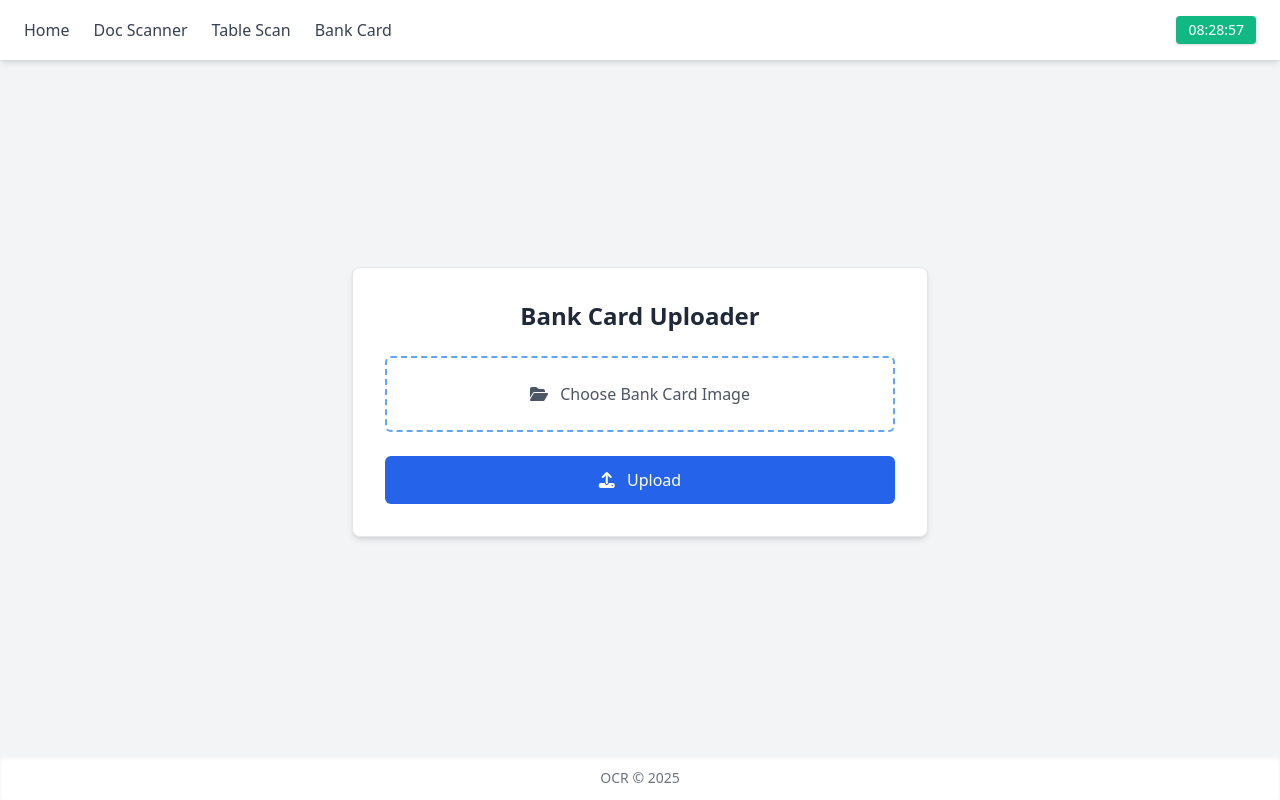
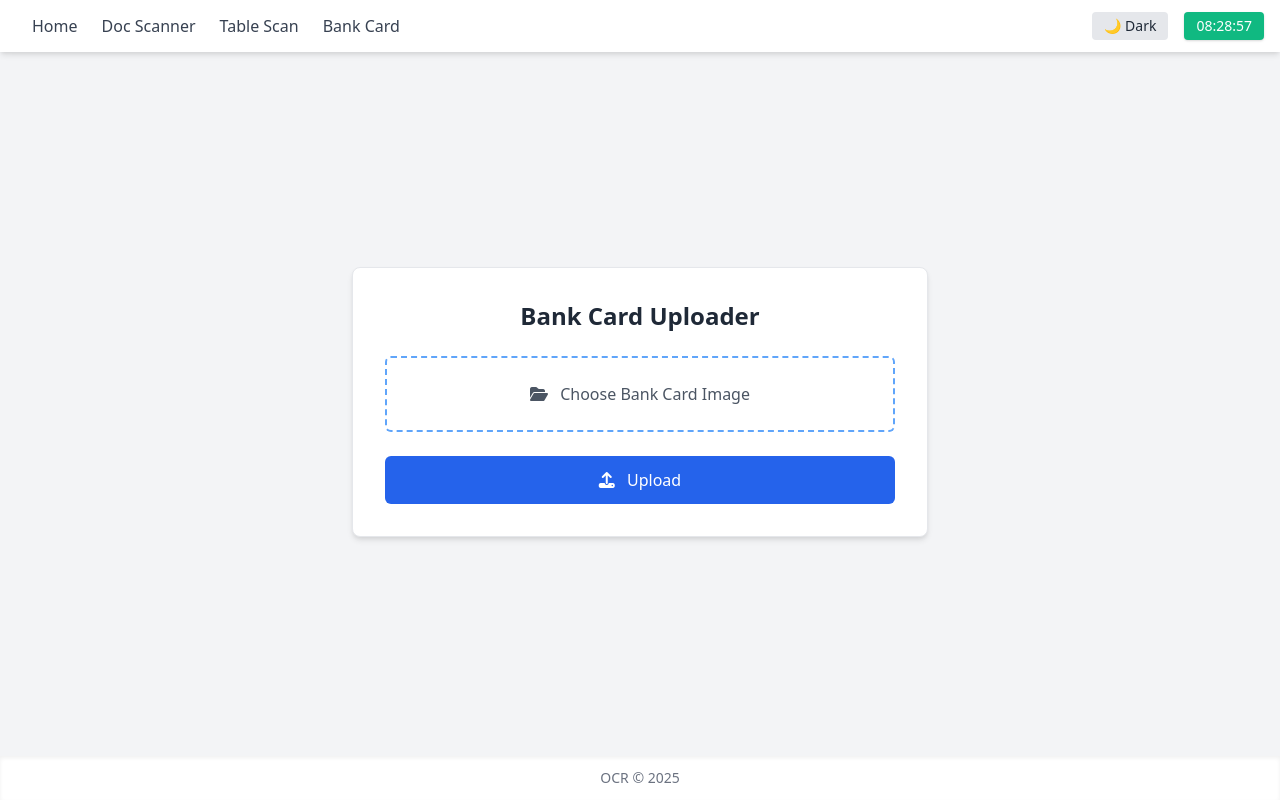
Before and after one commit to AbhinavT01/Advance_ocr_system, a Flask app: page /bank in a window 1280 px wide. Run offline with Flask 3, Linux system fonts and the light colour scheme; parts of the project's set-up code (start-up, migrations or seed data) failed here and were passed over; some libraries are stand-ins or nearby versions.

Commit message:
Update bank.html

```diff
--- a/templates/bank.html
+++ b/templates/bank.html
@@ -1,45 +1,75 @@
 <!DOCTYPE html>
-<html lang="en">
+<html lang="en" class="transition-colors duration-300">
 <head>
   <meta charset="UTF-8" />
   <meta name="viewport" content="width=device-width, initial-scale=1.0"/>
   <title>Bank Card Uploader</title>
   <link href="https://cdn.jsdelivr.net/npm/tailwindcss@2.2.19/dist/tailwind.min.css" rel="stylesheet"/>
   <script src="https://kit.fontawesome.com/a076d05399.js" crossorigin="anonymous"></script>
+  <style>
+    .dark .dark\:bg-gray-900 { background-color: #1a202c; }
+    .dark .dark\:bg-gray-800 { background-color: #2d3748; }
+    .dark .dark\:bg-gray-700 { background-color: #4a5568; }
+    .dark .dark\:text-white { color: #ffffff; }
+    .dark .dark\:text-gray-300 { color: #e2e8f0; }
+    .dark .dark\:border-gray-600 { border-color: #4b5563; }
+  </style>
 </head>
-<body class="bg-gray-100 min-h-screen font-sans text-gray-800 flex flex-col">
+<body class="bg-gray-100 dark:bg-gray-900 dark:text-white min-h-screen font-sans text-gray-800 flex flex-col transition-colors duration-300">
 
-  <!-- Navbar with Time -->
-  <nav class="bg-white shadow-md fixed top-0 left-0 w-full z-50">
-    <div class="max-w-7xl mx-auto px-6 py-4 flex justify-between items-center">
-      <!-- Left: Links -->
-      <div class="flex space-x-6 font-medium text-sm sm:text-base text-gray-700">
-        <a href="/" class="hover:text-black transition">Home</a>
-        <a href="/doc" class="hover:text-black transition">Doc Scanner</a>
-        <a href="/table" class="hover:text-black transition">Table Scan</a>
-        <a href="/bank" class="hover:text-black transition">Bank Card</a>
+  <!-- Navbar -->
+  <nav class="bg-white dark:bg-gray-800 shadow-md fixed top-0 left-0 w-full z-50 transition-colors duration-300">
+    <div class="max-w-7xl mx-auto px-4 py-3 flex items-center justify-between">
+      <!-- Left: Nav & Toggle -->
+      <div class="flex items-center justify-between w-full sm:w-auto">
+        <button id="navToggle" class="sm:hidden text-gray-600 dark:text-gray-300 focus:outline-none">
+          <svg class="w-6 h-6" fill="none" stroke="currentColor" stroke-width="2"
+               viewBox="0 0 24 24" stroke-linecap="round" stroke-linejoin="round">
+            <path d="M4 6h16M4 12h16M4 18h16" />
+          </svg>
+        </button>
+        <div id="navLinks" class="hidden sm:flex space-x-6 ml-4 font-medium text-sm sm:text-base text-gray-700 dark:text-gray-300">
+          <a href="/" class="hover:text-black dark:hover:text-white transition">Home</a>
+          <a href="/doc" class="hover:text-black dark:hover:text-white transition">Doc Scanner</a>
+          <a href="/table" class="hover:text-black dark:hover:text-white transition">Table Scan</a>
+          <a href="/bank" class="hover:text-black dark:hover:text-white transition">Bank Card</a>
+        </div>
       </div>
-      <!-- Right: Time -->
-      <div id="currentTime" class="text-sm bg-green-500 text-white px-3 py-1 rounded shadow"></div>
+
+      <!-- Right: Clock & Dark Mode -->
+      <div class="flex items-center space-x-4">
+        <button id="darkToggle" class="text-sm px-3 py-1 rounded bg-gray-200 dark:bg-gray-700 text-gray-800 dark:text-white transition">
+          🌙 Dark
+        </button>
+        <div id="currentTime" class="text-sm bg-green-500 text-white px-3 py-1 rounded shadow"></div>
+      </div>
+    </div>
+
+    <!-- Mobile Menu -->
+    <div id="mobileMenu" class="sm:hidden hidden flex-col px-4 pb-2 space-y-2 text-gray-700 dark:text-gray-300">
+      <a href="/" class="block hover:text-black dark:hover:text-white transition">Home</a>
+      <a href="/doc" class="block hover:text-black dark:hover:text-white transition">Doc Scanner</a>
+      <a href="/table" class="block hover:text-black dark:hover:text-white transition">Table Scan</a>
+      <a href="/bank" class="block hover:text-black dark:hover:text-white transition">Bank Card</a>
     </div>
   </nav>
 
   <!-- Main Content -->
   <main class="flex-grow flex items-center justify-center pt-28 pb-16 px-4">
-    <div class="bg-white border border-gray-200 rounded-lg shadow-md p-8 w-full max-w-xl space-y-6 text-center">
+    <div class="bg-white dark:bg-gray-800 border border-gray-200 dark:border-gray-700 rounded-lg shadow-md p-8 w-full max-w-xl space-y-6 text-center transition-colors">
       <h1 class="text-2xl font-bold">Bank Card Uploader</h1>
 
       <form action="/uploadbank" method="post" enctype="multipart/form-data" class="space-y-6">
         <!-- File Upload -->
-        <label for="fileInput" class="block border-2 border-dashed border-blue-400 p-6 rounded-md text-gray-600 hover:bg-blue-50 cursor-pointer transition">
+        <label for="fileInput" class="block border-2 border-dashed border-blue-400 p-6 rounded-md text-gray-600 dark:text-gray-300 hover:bg-blue-50 dark:hover:bg-gray-700 cursor-pointer transition">
           <i class="fas fa-folder-open mr-2"></i> Choose Bank Card Image
           <input type="file" id="fileInput" name="file" accept="image/*" required class="hidden">
         </label>
 
         <!-- Preview -->
         <div id="imagePreviewContainer" class="hidden">
-          <h3 class="text-md font-semibold text-gray-700 mb-2">Card Preview</h3>
-          <div class="max-h-96 overflow-hidden rounded border">
+          <h3 class="text-md font-semibold text-gray-700 dark:text-gray-300 mb-2">Card Preview</h3>
+          <div class="max-h-96 overflow-hidden rounded border border-gray-300 dark:border-gray-600">
             <img id="imagePreview" src="#" alt="Preview" class="w-full object-contain">
           </div>
         </div>
@@ -53,22 +83,21 @@
   </main>
 
   <!-- Footer -->
-  <footer class="bg-white shadow-inner py-3 text-center text-sm text-gray-500">
+  <footer class="bg-white dark:bg-gray-800 text-center shadow-inner py-3 text-sm text-gray-500 dark:text-gray-400">
     OCR &copy; 2025
   </footer>
 
-  <!-- JS: Preview & Time -->
+  <!-- JavaScript -->
   <script>
     // Image preview
     document.getElementById('fileInput').addEventListener('change', function () {
       const file = this.files[0];
-      const imagePreview = document.getElementById('imagePreview');
+      const preview = document.getElementById('imagePreview');
       const container = document.getElementById('imagePreviewContainer');
-
       if (file) {
         const reader = new FileReader();
         reader.onload = function (e) {
-          imagePreview.src = e.target.result;
+          preview.src = e.target.result;
           container.classList.remove('hidden');
           localStorage.setItem('uploadedImage', e.target.result);
         };
@@ -76,7 +105,7 @@
       }
     });
 
-    // Live time display
+    // Clock
     const currentTimeElement = document.getElementById('currentTime');
     function updateTime() {
       const now = new Date();
@@ -87,6 +116,36 @@
     }
     updateTime();
     setInterval(updateTime, 1000);
+
+    // Mobile menu toggle
+    document.getElementById('navToggle').addEventListener('click', () => {
+      document.getElementById('mobileMenu').classList.toggle('hidden');
+    });
+
+    // Dark mode toggle
+    const html = document.documentElement;
+    const toggleBtn = document.getElementById('darkToggle');
+
+    function setDarkMode(enabled) {
+      if (enabled) {
+        html.classList.add('dark');
+        toggleBtn.textContent = '☀️ Light';
+        localStorage.setItem('theme', 'dark');
+      } else {
+        html.classList.remove('dark');
+        toggleBtn.textContent = '🌙 Dark';
+        localStorage.setItem('theme', 'light');
+      }
+    }
+
+    toggleBtn.addEventListener('click', () => {
+      setDarkMode(!html.classList.contains('dark'));
+    });
+
+    // Load stored theme
+    if (localStorage.getItem('theme') === 'dark') {
+      setDarkMode(true);
+    }
   </script>
 </body>
 </html>
```
